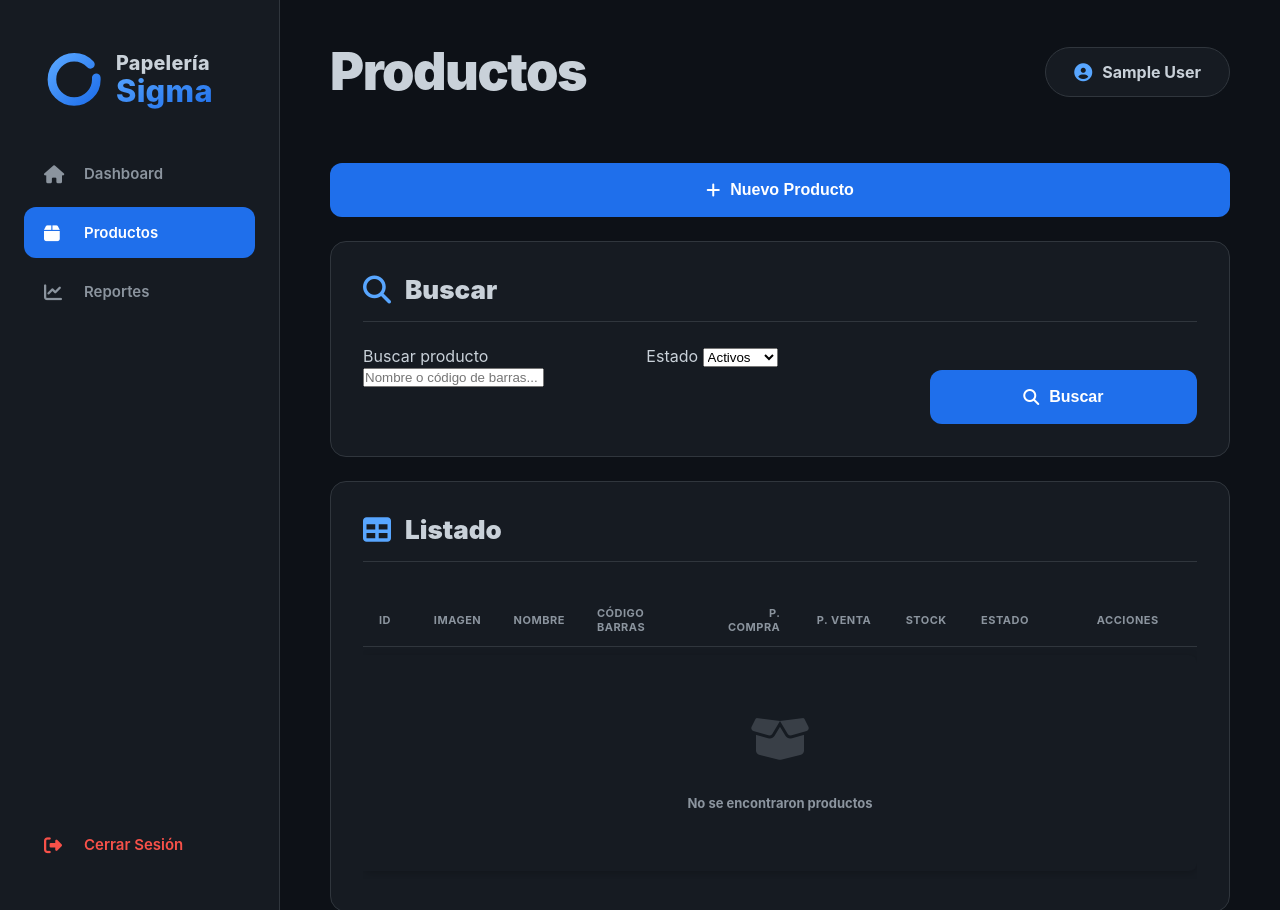
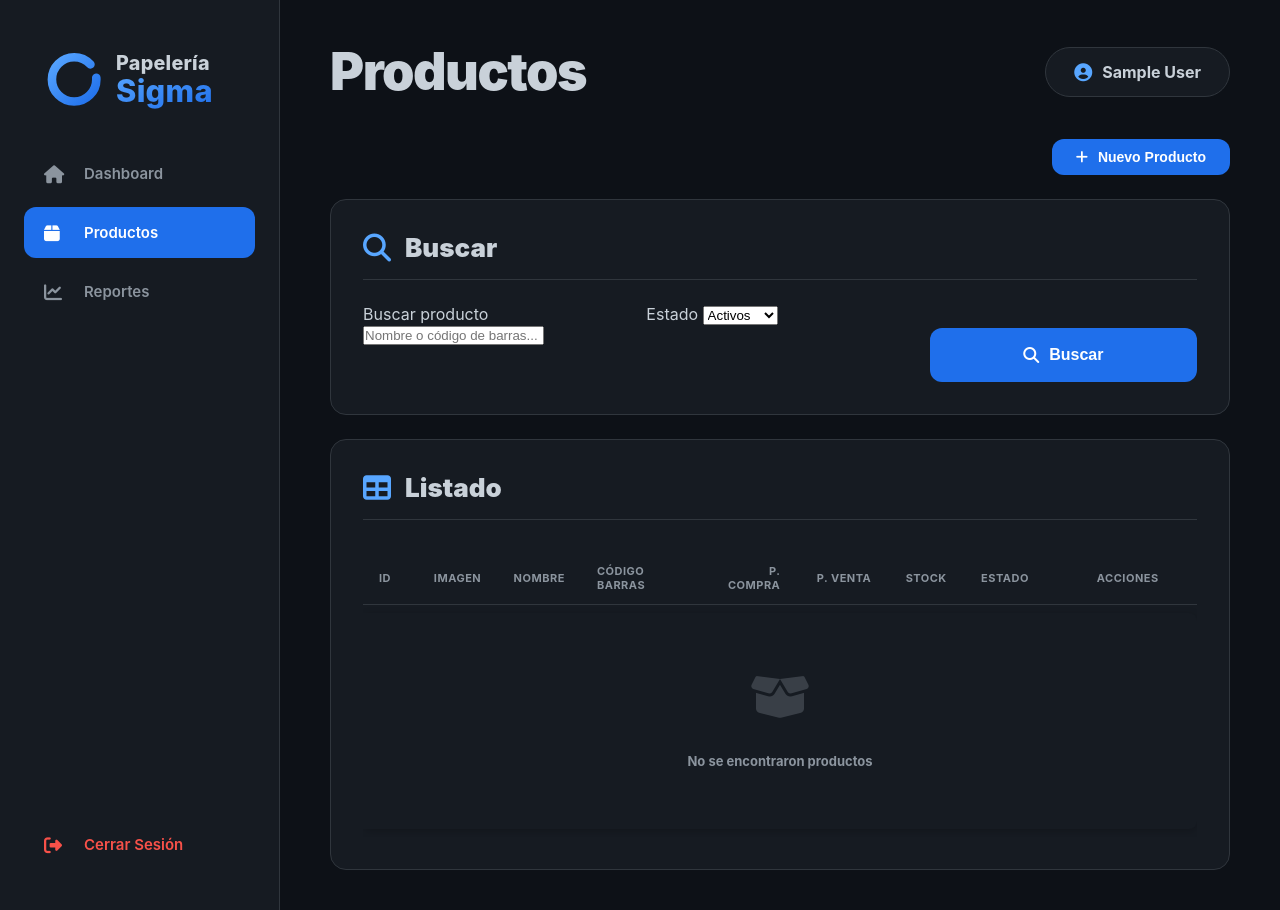
Before and after one commit to Alvaro-Calleros/papeleria-pos-sigma, a PHP site: page /productos.php in a window 1280 px wide. Run offline with PHP 8.4, Linux system fonts and the light colour scheme; the visitor is signed in with stand-in values (Sample User, id 1); data that the repository does not hold is empty.

Commit message:
corrección: Reducir tamaño del botón 'Nuevo Producto'
- Ajustar .action-bar .btn-primary para tamaño compacto
- width: auto en lugar de 100%
- Reducir padding y font-size para mejor proporción

```diff
--- a/assets/css/styles.css
+++ b/assets/css/styles.css
@@ -369,6 +369,13 @@ body {
     box-shadow: none;
 }
 
+.action-bar .btn-primary {
+    width: auto;
+    padding: 10px 24px;
+    margin-top: 0;
+    font-size: 14px;
+}
+
 .btn-secondary {
     width: 100%;
     padding: 16px;
```
